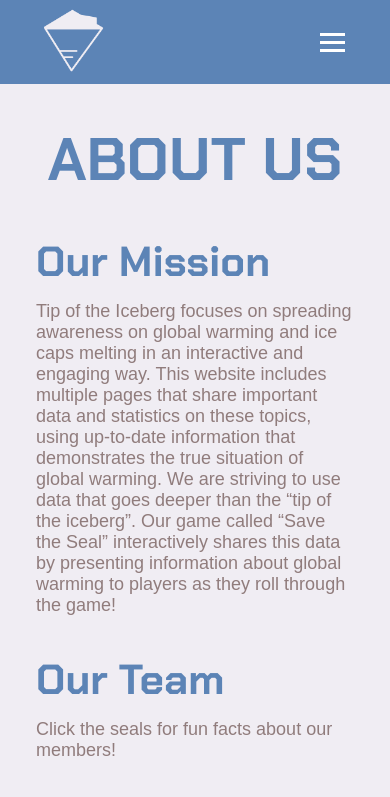
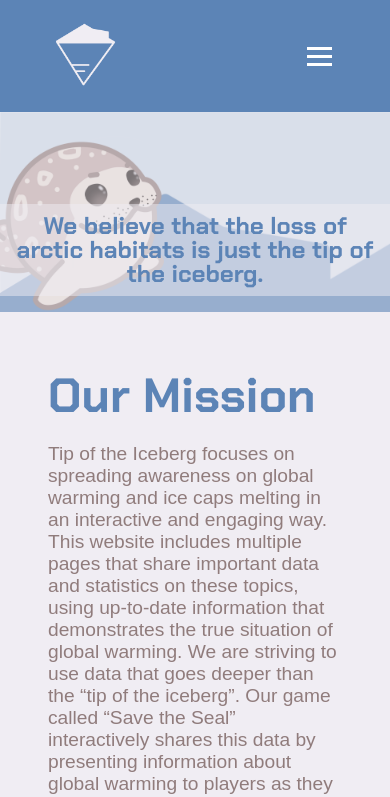
Before and after one commit to E11aW/css481-final-project, a React (Create React App) app: page /about-us in a window 390 px wide. Shown: the top 797 px of the page. Built offline with nearby package versions, Linux system fonts and the light colour scheme.

Commit message:
Updated about us page, yes I will fix the title

```diff
--- a/src/_variables.scss
+++ b/src/_variables.scss
@@ -21,16 +21,9 @@ $Brown: #907c7cff;
     margin: 0;
 }
 
-html {
-    @media (max-width: 500px) {
-        font-size: 12px;
-    }
-}
-
-
 p {
     font-family: $font-body;
-    font-size: 1.5rem;
+    font-size: 1.2rem;
     color: $Brown;
 }
 
@@ -49,7 +42,7 @@ h1 {
 }
 
 h2 {
-    font-size: 3.5rem;
+    font-size: 3rem;
     color: $DeepBlue;
     padding-left: 3rem;
 }
--- a/src/components/ImageOverlay/ImageOverlay.js
+++ b/src/components/ImageOverlay/ImageOverlay.js
@@ -12,7 +12,7 @@ export const ImageOverlay = (props) => {
     return (
         <div className='overlay-section'>
             <img className='background-image' src={props.imageSource} alt={props.imageAlt} />
-            <h1 className='text'>{props.text}</h1>
+            <p className='text'>{props.text}</p>
         </div>
     )
 }
--- a/src/components/ImageOverlay/ImageOverlay.scss
+++ b/src/components/ImageOverlay/ImageOverlay.scss
@@ -4,28 +4,36 @@
     width: 100%;
     position: relative;
     text-align: center;
+    overflow: hidden;
 
     .background-image {
         opacity: 0.6;
-        // height: 100%;
-        width: 100%;
+        height: 200px;
+        width: auto;
     }
 
     .text {
         position: absolute;
-        font-size: 5.5rem;
         top: 50%;
         left: 50%;
         transform: translate(-50%, -50%);
         background-color: rgba($OffWhite, 0.5);
         padding: 10px;
         line-height: 1;
+        color: $DeepBlue;
+        font-size: 1.5rem;
+        font-family: $font-heading;
+        font-weight: bold;
 
     }
 
     @media (max-width: 1000px) {
+
         .text {
-            font-size: 2.5rem;
+            top: 0;
+            left: 0;
+            transform: translate(0, 100%);
+            width: 100%;
         }
     }
 }
--- a/src/components/Navbar/Navbar.scss
+++ b/src/components/Navbar/Navbar.scss
@@ -73,6 +73,10 @@
             display: block;
         }
 
+        .nav-link {
+            font-size: 1.5rem;
+        }
+
         .navbar-links {
             position: absolute;
             top: 50px;
@@ -88,7 +92,7 @@
                 flex-direction: column;
                 padding: 1rem 0;
                 gap: 1.2rem;
-                text-align: center;
+                text-align: right;
             }
         }
 
--- a/src/components/TextImage/TextImage.scss
+++ b/src/components/TextImage/TextImage.scss
@@ -1,8 +1,8 @@
 @import '../../variables.scss';
 
-.text-image-section {
-    padding-top: 3rem;
-}
+// .text-image-section {
+//     padding-top: 3rem;
+// }
 
 .text-image {
     display: flex;
@@ -33,11 +33,11 @@
         .image {
             width: 100%;
             max-width: 500px;
+            padding-bottom: 3rem;
         }
 
         .text-button {
             padding-left: 0;
-            padding-top: 3rem;
         }
     }
 }
@@ -45,7 +45,7 @@
 .seal-name {
     padding-bottom: 0.5rem;
     color: $DeepBlue;
-    font-size: 2.2rem;
+    font-size: 2rem;
 
     a,
     a:link,
--- a/src/pages/about-us/about-us.js
+++ b/src/pages/about-us/about-us.js
@@ -1,6 +1,8 @@
 import './about-us.scss';
 import { MaxWidth } from '../../components/MaxWidth/MaxWidth';
 import { TextImage } from '../../components/TextImage/TextImage';
+import { ImageOverlay } from '../../components/ImageOverlay/ImageOverlay'
+import SealBackground from '../../assets/AboutUs/SealBackground.png'
 import EllaSeal from '../../assets/AboutUs/EllaSeal.png';
 import MaxxSeal from '../../assets/AboutUs/MaxxSeal.png';
 import ClaytonSeal from '../../assets/AboutUs/ClaytonSeal.png'
@@ -10,8 +12,12 @@ export const AboutUs = () => {
   return (
     <main className='about-us'>
       <MaxWidth>
-        <h1 className='about-us-title'>About Us</h1>
-        <h2>Our Mission</h2>
+        <ImageOverlay
+          imageAlt='Seals in the background'
+          imageSource={SealBackground}
+          text='We believe that the loss of arctic habitats is just the tip of the iceberg.'
+        />
+        <h2 className='mission-subheader'>Our Mission</h2>
         <p className='mission-paragraph'>Tip of the Iceberg focuses on spreading awareness on global warming and ice caps melting in an interactive and engaging way. This website includes multiple pages that share important data and statistics on these topics, using up-to-date information that demonstrates the true situation of global warming. We are striving to use data that goes deeper than the “tip of the iceberg”. Our game called “Save the Seal” interactively shares this data by presenting information about global warming to players as they roll through the game!</p>
         <h2>Our Team</h2>
         <p className='seal-instructions'>Click the seals for fun facts about our members!</p>
--- a/src/pages/about-us/about-us.scss
+++ b/src/pages/about-us/about-us.scss
@@ -7,7 +7,15 @@
     padding-right: 3rem;
 }
 
+.seal-instructions {
+    padding-bottom: 3rem;
+}
+
 .mission-paragraph,
 .about-us-title {
     padding-bottom: 3rem;
 }
+
+.mission-subheader {
+    padding-top: 3rem;
+}
--- a/src/pages/homepage/home.scss
+++ b/src/pages/homepage/home.scss
@@ -20,3 +20,7 @@
     border-radius: 12px;
     padding: 0.75rem;
 }
+
+.about-us-subheader {
+    padding-bottom: 3rem;
+}
```
Also changed, not shown: src/assets/AboutUs/SealBackground.png (added).
